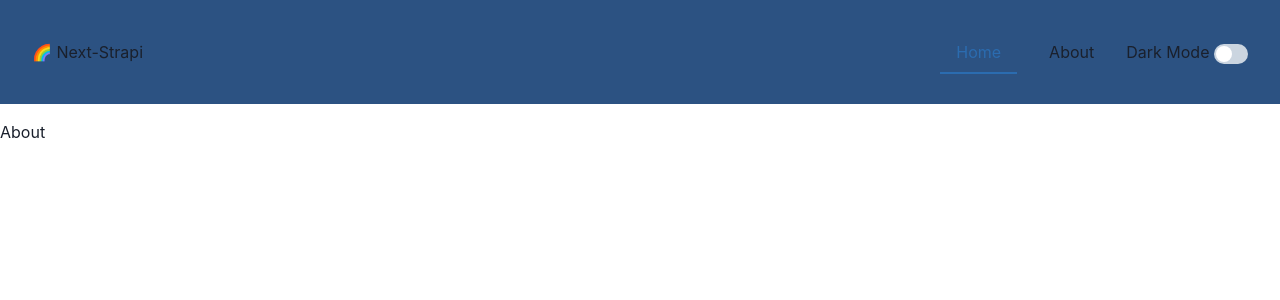
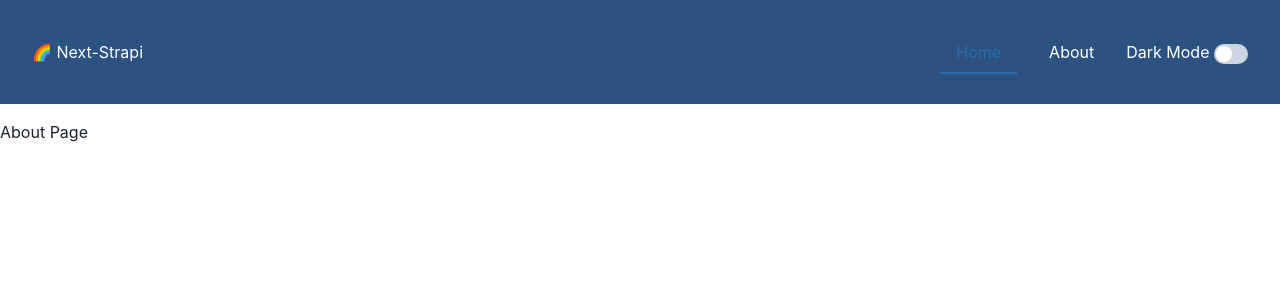
Before and after one commit to diebraga/next-film, a Next.js app: page /about in a window 1280 px wide. Shown: the top 300 px of the page. Built offline with nearby package versions, Linux system fonts and the light colour scheme.

Commit message:
added seo to pages

```diff
--- a/components/Header.tsx
+++ b/components/Header.tsx
@@ -1,5 +1,5 @@
 import React from "react";
-import { Box, Flex, Text, Stack, Link, Tabs, Tab } from "@chakra-ui/react";
+import { Box, Flex, Text, Stack, Tabs, Tab } from "@chakra-ui/react";
 import NextLink from 'next/link'
 import { DarkModeSwitch } from '../components/DarkModeSwitch'
 
@@ -10,8 +10,10 @@ const Header = (props) => {
 
   return (
     <HeaderContainer {...props}>
-      <h1
-      >🌈 Next-Strapi</h1>
+      <Text
+        as='h1'
+        color='white'
+      >🌈 Next-Strapi</Text>
       <MenuToggle toggle={toggle} isOpen={isOpen} />
       <MenuLinks isOpen={isOpen} />
     </HeaderContainer>
@@ -57,6 +59,7 @@ const MenuLinks = ({ isOpen }) => {
       <Tabs>
       <Stack
         spacing={4}
+        color='white'
         ml={1}
         align="center"
         justify={["center"]}
@@ -65,14 +68,14 @@ const MenuLinks = ({ isOpen }) => {
       >
 
         <NextLink href="/">
-          <Link>
+          <a>
             <Tab>Home</Tab>
-          </Link>
+          </a>
         </NextLink>
         <NextLink href="/about">
-          <Link>
+          <a>
             <Tab>About</Tab>
-          </Link>
+          </a>
         </NextLink>
         <Text>Dark Mode <DarkModeSwitch /></Text>
 
--- a/package.json
+++ b/package.json
@@ -13,6 +13,7 @@
     "@emotion/styled": "^11.0.0",
     "framer-motion": "^3.2.1",
     "next": "10.0.5",
+    "next-seo": "^4.17.0",
     "react": "17.0.1",
     "react-dom": "17.0.1",
     "swr": "^0.4.0"
--- a/pages/_app.tsx
+++ b/pages/_app.tsx
@@ -1,13 +1,19 @@
 import { ChakraProvider } from '@chakra-ui/react'
 import { AppProps } from 'next/app'
 import Header from '../components/Header'
+import { DefaultSeo } from 'next-seo'
+
+import SEO from '../seo.config'
 
 function MyApp({ Component, pageProps }: AppProps) {
   return (
+    <>
+    <DefaultSeo {...SEO} />
     <ChakraProvider>
       <Header />
       <Component {...pageProps} />
     </ChakraProvider>
+    </>
   )
 }
 
--- a/pages/about.tsx
+++ b/pages/about.tsx
@@ -1,11 +1,22 @@
 import { NextPage } from 'next'
 import { Box } from '@chakra-ui/react'
+import { NextSeo } from 'next-seo'
 
 const About: NextPage = () => {
+  const SEO = {
+    title: 'about page',
+    description: 'an about page',
+
+    openGraph: {
+      title: 'about page',
+      description: 'an about page',
+    }
+  }
 
   return (
     <Box pt='120px'>
-      About
+      <NextSeo {...SEO} />
+      About Page
     </Box>
   )
 }
--- /dev/null
+++ b/seo.config.ts
@@ -0,0 +1,10 @@
+export default {
+  title: 'Next Films',
+  description: 'Movies list Nextjs and Strapi',
+  openGraph: {
+    type: 'website',
+    locale: 'en_IE',
+    url: 'https://localhost:3000/',
+    site_name: 'Next Films',
+  }
+};
```
Also changed, not shown: pages/index.tsx (+11 -0 lines), pages/movies/[genre]/[slug].tsx (+13 -3 lines), 1 other file (tests, documents, lock files or other folders).
